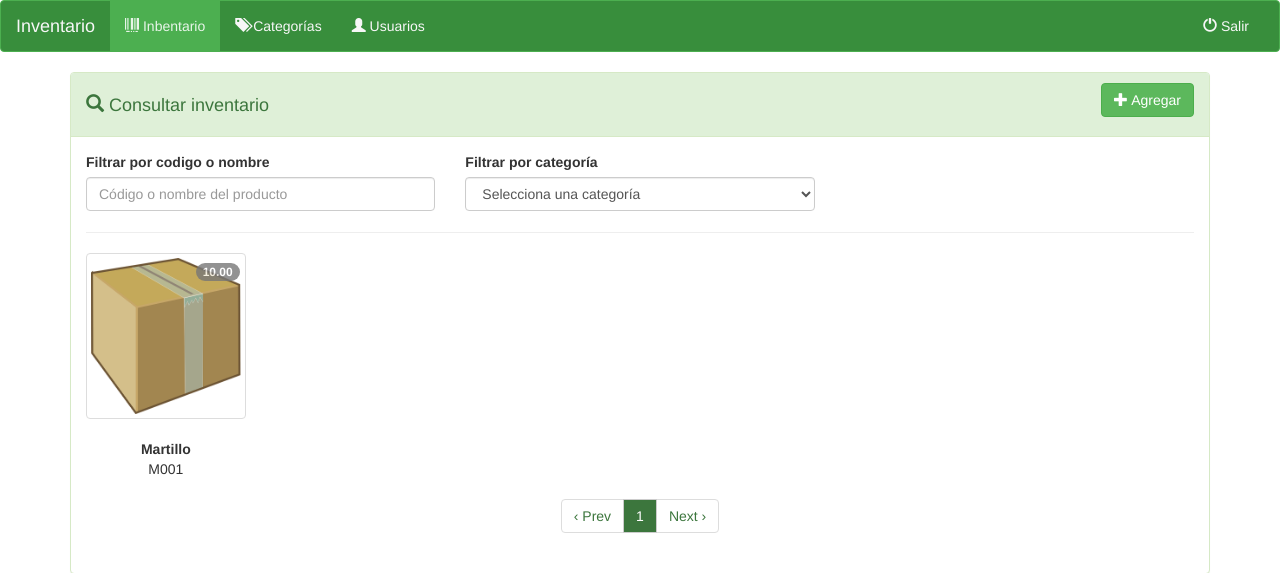
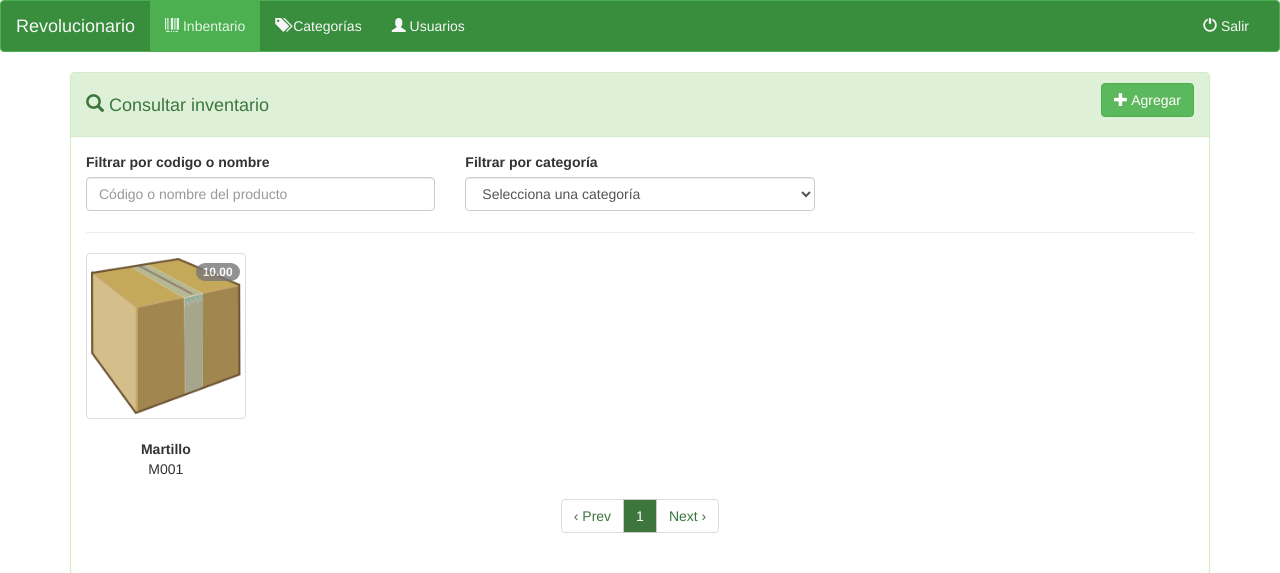
Before and after one commit to DamianMercado/Sistema-de-inventario, a PHP site: page /stock.php in a window 1280 px wide. Shown: the top 573 px of the page. Run offline with PHP 8.4, Linux system fonts and the light colour scheme; a user stored in the database is signed in; data comes from the database, SQL or seed files in the repository; some libraries are stand-ins or nearby versions.

Commit message:
cambio titulo
cambio

```diff
--- a/Control/navbar.php
+++ b/Control/navbar.php
@@ -12,7 +12,7 @@
         <span class="icon-bar"></span>
         <span class="icon-bar"></span>
       </button>
-      <a class="navbar-brand" href="#">Inventario</a>
+      <a class="navbar-brand" href="#">Revolucionario</a>
     </div>
 
     <!-- Collect the nav links, forms, and other content for toggling -->
```
